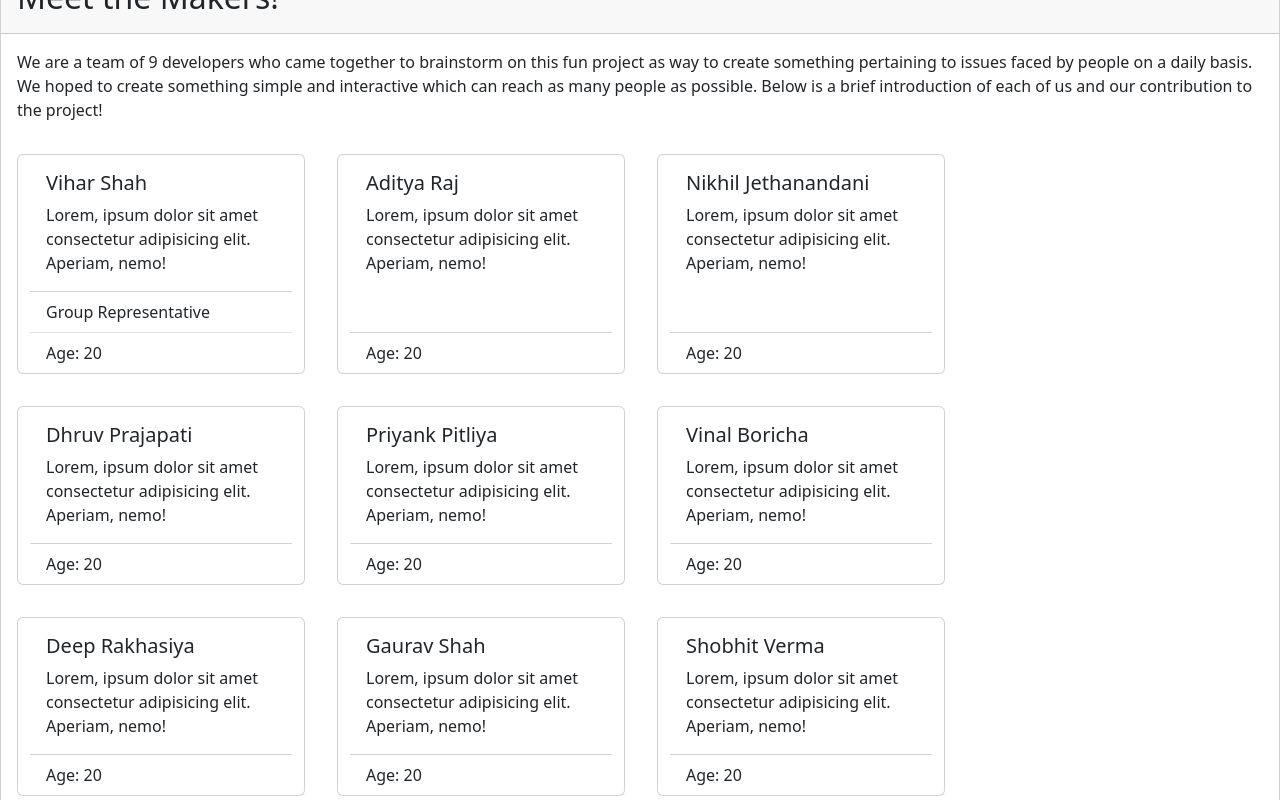
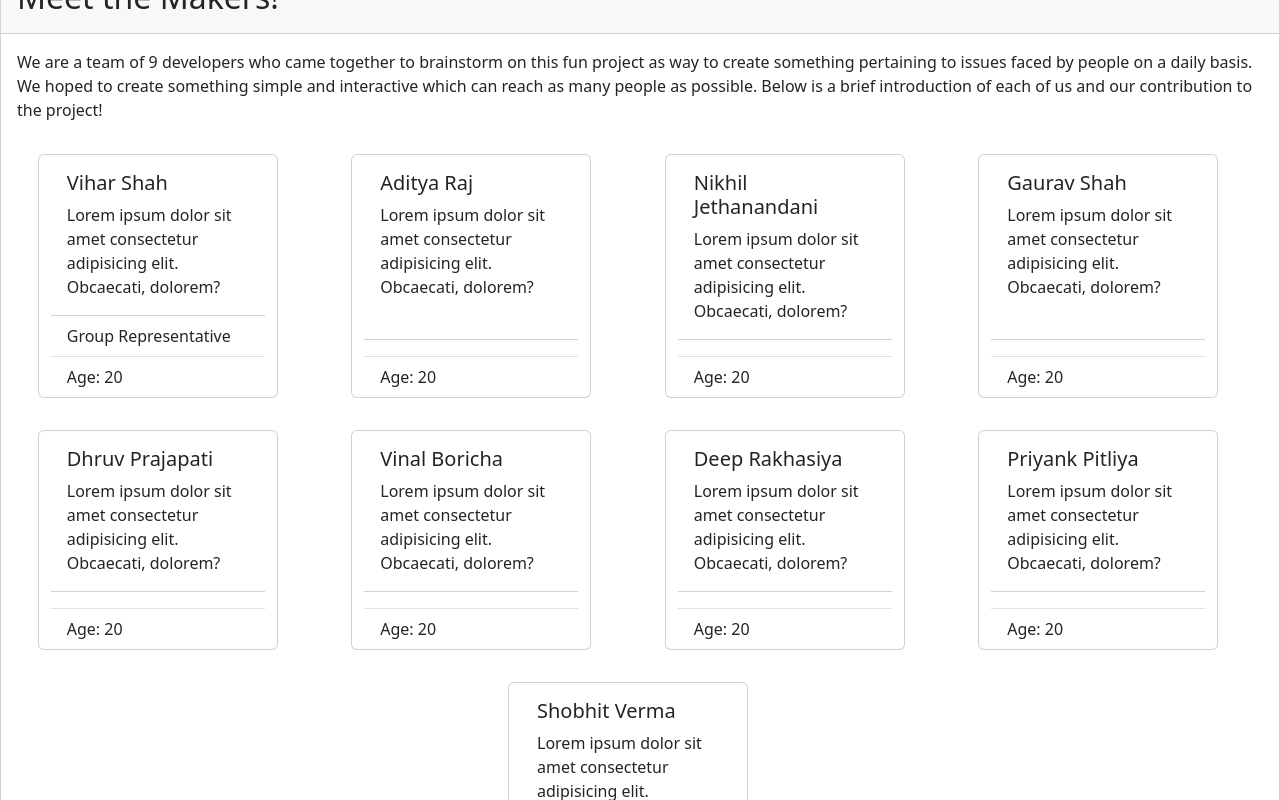
Before and after one commit to dhruvprajapati18082002/Naive_Baker, a React (Create React App) app in the folder project/: page /about-us in a window 1280 px wide. Shown: the part 300-1100 px from the top of the page. Built offline with nearby package versions, Linux system fonts and the light colour scheme.

Commit message:
AboutUs page and RecipeItem made more generic
- The developers.json file is renamed to developers.js
- AboutUs page now fetches the developer details from developers.js instead of being hardcoded.
- RecipeItem recieves all the details through props instead of being hardcoded.

```diff
--- a/project/src/App.js
+++ b/project/src/App.js
@@ -29,7 +29,15 @@ export default function App() {
             {/* toggleMode is passed to the navbar because the switch to toggle between modes is created inside navbar */}
 
             <Routes>
-                <Route path="/" element={<RecipeItem/>} />
+                <Route path="/" element={
+                    <RecipeItem
+                        header="Daily Specials"
+                        title="Recipe Title"
+                        text="This is how you make the item step by step for an awesome experience."
+                        btnText="see recipe in detail"
+                        footer="Note the recipe shown here is selected at random"
+                    />
+                } />
                 <Route path="/about-us" element={<AboutUs/>} />
             </Routes>
 
--- a/project/src/components/AboutUs.js
+++ b/project/src/components/AboutUs.js
@@ -1,12 +1,10 @@
 import React, { useState } from 'react'
-import { Link } from "react-router-dom"
+import { developers } from '../developers'
 
 export default function AboutUs() {
 
     return (
         <div>
-            <div className="accordion">
-
             <div className="card">
                 <div className="card-header">
                         <h2>About Naive Baker</h2>
@@ -30,99 +28,22 @@ export default function AboutUs() {
                     Below is a brief introduction of each of us and our contribution to the project!
                 </div>
 
-                    <div className="container row">
-                        <div className="card col-md-3 mx-3 my-3" style={{width: "18rem"}}>
+                <div className="container-fluid row justify-content-around">
+
+                    {developers.map((data, key) => {
+                        return (
+                            <div className="card col-2 mx-3 my-3" key={key} style={{width: "15rem"}}>
                                 <div className="card-body">
-                                <h5 className="card-title">Vihar Shah</h5>
-                                <p className="card-text">Lorem, ipsum dolor sit amet consectetur adipisicing elit. Aperiam, nemo!</p>
+                                    <h5 className="card-title">{data.name}</h5>
+                                    <p className="card-text">{data.description}</p>
                                 </div>
                                 <ul className="list-group list-group-flush">
-                                <li className="list-group-item">Group Representative</li>
-                                <li className="list-group-item">Age: 20</li>
+                                    <li className="list-group-item">{data.GR ? "Group Representative" : " "}</li>
+                                    <li className="list-group-item">Age: {data.age}</li>
                                 </ul>
                             </div>
-
-                        <div className="card col-md-3 mx-3 my-3" style={{width: "18rem"}}>
-                            <div className="card-body">
-                                <h5 className="card-title">Aditya Raj</h5>
-                                <p className="card-text">Lorem, ipsum dolor sit amet consectetur adipisicing elit. Aperiam, nemo!</p>
-                            </div>
-                            <ul className="list-group list-group-flush">
-                                <li className="list-group-item">Age: 20</li>
-                            </ul>
-                        </div>
-
-                        <div className="card col-md-3 mx-3 my-3" style={{width: "18rem"}}>
-                            <div className="card-body">
-                                <h5 className="card-title">Nikhil Jethanandani</h5>
-                                <p className="card-text">Lorem, ipsum dolor sit amet consectetur adipisicing elit. Aperiam, nemo!</p>
-                            </div>
-                            <ul className="list-group list-group-flush">
-                                <li className="list-group-item">Age: 20</li>
-                            </ul>
-                        </div>
-
-                        <div className="card col-md-3 mx-3 my-3" style={{width: "18rem"}}>
-                            <div className="card-body">
-                                <h5 className="card-title">Dhruv Prajapati</h5>
-                                <p className="card-text">Lorem, ipsum dolor sit amet consectetur adipisicing elit. Aperiam, nemo!</p>
-                            </div>
-                            <ul className="list-group list-group-flush">
-                                <li className="list-group-item">Age: 20</li>
-                            </ul>
-                        </div>
-
-                        <div className="card col-md-3 mx-3 my-3" style={{width: "18rem"}}>
-                            <div className="card-body">
-                                <h5 className="card-title">Priyank Pitliya</h5>
-                                <p className="card-text">Lorem, ipsum dolor sit amet consectetur adipisicing elit. Aperiam, nemo!</p>
-                            </div>
-                            <ul className="list-group list-group-flush">
-                                <li className="list-group-item">Age: 20</li>
-                            </ul>
-                        </div>
-
-                        <div className="card col-md-3 mx-3 my-3" style={{width: "18rem"}}>
-                            <div className="card-body">
-                                <h5 className="card-title">Vinal Boricha</h5>
-                                <p className="card-text">Lorem, ipsum dolor sit amet consectetur adipisicing elit. Aperiam, nemo!</p>
-                            </div>
-                            <ul className="list-group list-group-flush">
-                                <li className="list-group-item">Age: 20</li>
-                            </ul>
-                        </div>
-
-                        <div className="card col-md-3 mx-3 my-3" style={{width: "18rem"}}>
-                            <div className="card-body">
-                                <h5 className="card-title">Deep Rakhasiya</h5>
-                                <p className="card-text">Lorem, ipsum dolor sit amet consectetur adipisicing elit. Aperiam, nemo!</p>
-                            </div>
-                            <ul className="list-group list-group-flush">
-                                <li className="list-group-item">Age: 20</li>
-                            </ul>
-                        </div>
-
-                        <div className="card col-md-3 mx-3 my-3" style={{width: "18rem"}}>
-                            <div className="card-body">
-                                <h5 className="card-title">Gaurav Shah</h5>
-                                <p className="card-text">Lorem, ipsum dolor sit amet consectetur adipisicing elit. Aperiam, nemo!</p>
-                            </div>
-                            <ul className="list-group list-group-flush">
-                                <li className="list-group-item">Age: 20</li>
-                            </ul>
-                        </div>
-
-                        <div className="card col-md-3 mx-3 my-3" style={{width: "18rem"}}>
-                            <div className="card-body">
-                                <h5 className="card-title">Shobhit Verma</h5>
-                                <p className="card-text">Lorem, ipsum dolor sit amet consectetur adipisicing elit. Aperiam, nemo!</p>
-                            </div>
-                            <ul className="list-group list-group-flush">
-                                <li className="list-group-item">Age: 20</li>
-                            </ul>
-                        </div>
-
-                    </div>
+                        );
+                    })}
 
                 </div>
 
--- a/project/src/components/RecipeItem.js
+++ b/project/src/components/RecipeItem.js
@@ -5,15 +5,15 @@ export default function RecipeItem(props) {
         <div className=" card">
             <div className="card text-center">
                 <div className="card-header ">
-                    Daily Specials
+                    {props.header}
                 </div>
                 <div className="card-body">
-                    <h5 className="card-title">Recipe Title</h5>
-                    <p className="card-text">This is how you make the item step by step for an awesome experience.</p>
-                    <a href="#" className="btn btn-sm btn-primary">see recipe in detail</a>
+                    <h5 className="card-title">{props.title}</h5>
+                    <p className="card-text">{props.text}</p>
+                    <a href="#" className="btn btn-sm btn-primary">{props.btnText}</a>
                 </div>
             <div className="card-footer text-muted">
-                Note the recipe shown here is selected at random
+                {props.footer}
             </div>
             </div>
         </div>
--- /dev/null
+++ b/project/src/developers.js
@@ -0,0 +1,65 @@
+export const developers = [
+    {
+        "name": "Vihar Shah",
+        "GR": true,
+        "age": 20,
+        "description": "Lorem ipsum dolor sit amet consectetur adipisicing elit. Obcaecati, dolorem?",
+        "mail": "202001110@daiict.ac.in"
+    },
+    {
+        "name": "Aditya Raj",
+        "GR": false,
+        "age": 20,
+        "description": "Lorem ipsum dolor sit amet consectetur adipisicing elit. Obcaecati, dolorem?",
+        "mail": "202001099@daiict.ac.in"
+    },
+    {
+        "name": "Nikhil Jethanandani",
+        "GR": false,
+        "age": 20,
+        "description": "Lorem ipsum dolor sit amet consectetur adipisicing elit. Obcaecati, dolorem?",
+        "mail": "202001108@daiict.ac.in"
+    },
+    {
+        "name": "Gaurav Shah",
+        "GR": false,
+        "age": 20,
+        "description": "Lorem ipsum dolor sit amet consectetur adipisicing elit. Obcaecati, dolorem?",
+        "mail": "202001116@daiict.ac.in"
+    },
+    {
+        "name": "Dhruv Prajapati",
+        "GR": false,
+        "age": 20,
+        "description": "Lorem ipsum dolor sit amet consectetur adipisicing elit. Obcaecati, dolorem?",
+        "mail": "202001103@daiict.ac.in"
+    },
+    {
+        "name": "Vinal Boricha",
+        "GR": false,
+        "age": 20,
+        "description": "Lorem ipsum dolor sit amet consectetur adipisicing elit. Obcaecati, dolorem?",
+        "mail": "202001062@daiict.ac.in"
+    },
+    {
+        "name": "Deep Rakhasiya",
+        "GR": false,
+        "age": 20,
+        "description": "Lorem ipsum dolor sit amet consectetur adipisicing elit. Obcaecati, dolorem?",
+        "mail": "202001094@daiict.ac.in"
+    },
+    {
+        "name": "Priyank Pitliya",
+        "GR": false,
+        "age": 20,
+        "description": "Lorem ipsum dolor sit amet consectetur adipisicing elit. Obcaecati, dolorem?",
+        "mail": "202001089@daiict.ac.in"
+    },
+    {
+        "name": "Shobhit Verma",
+        "GR": false,
+        "age": 20,
+        "description": "Lorem ipsum dolor sit amet consectetur adipisicing elit. Obcaecati, dolorem?",
+        "mail": "202001100@daiict.ac.in"
+    }
+]
```
Also changed, not shown: project/src/developers.json (deleted, +0 -67 lines), 1 other file (tests, documents, lock files or other folders). Lines whose indentation alone changed are shown as unchanged.
